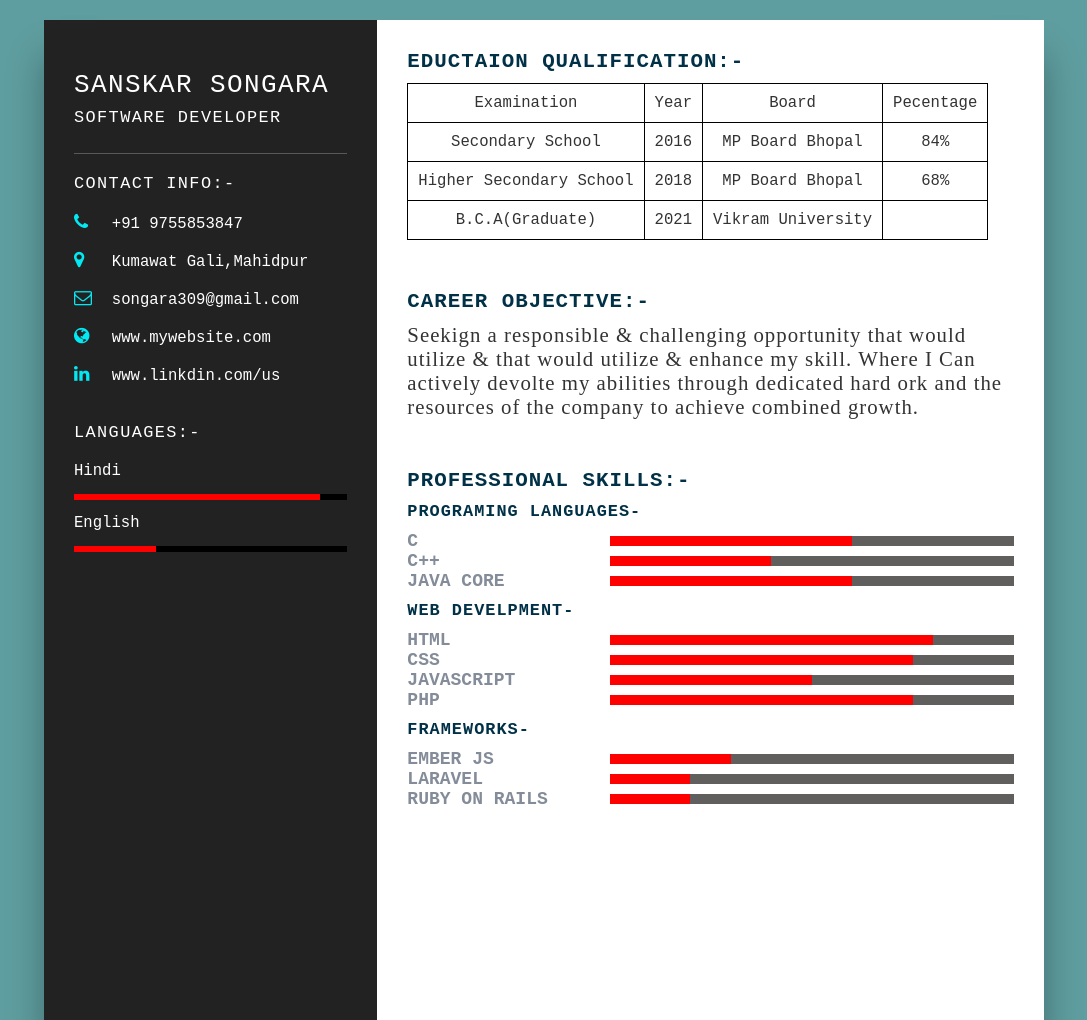
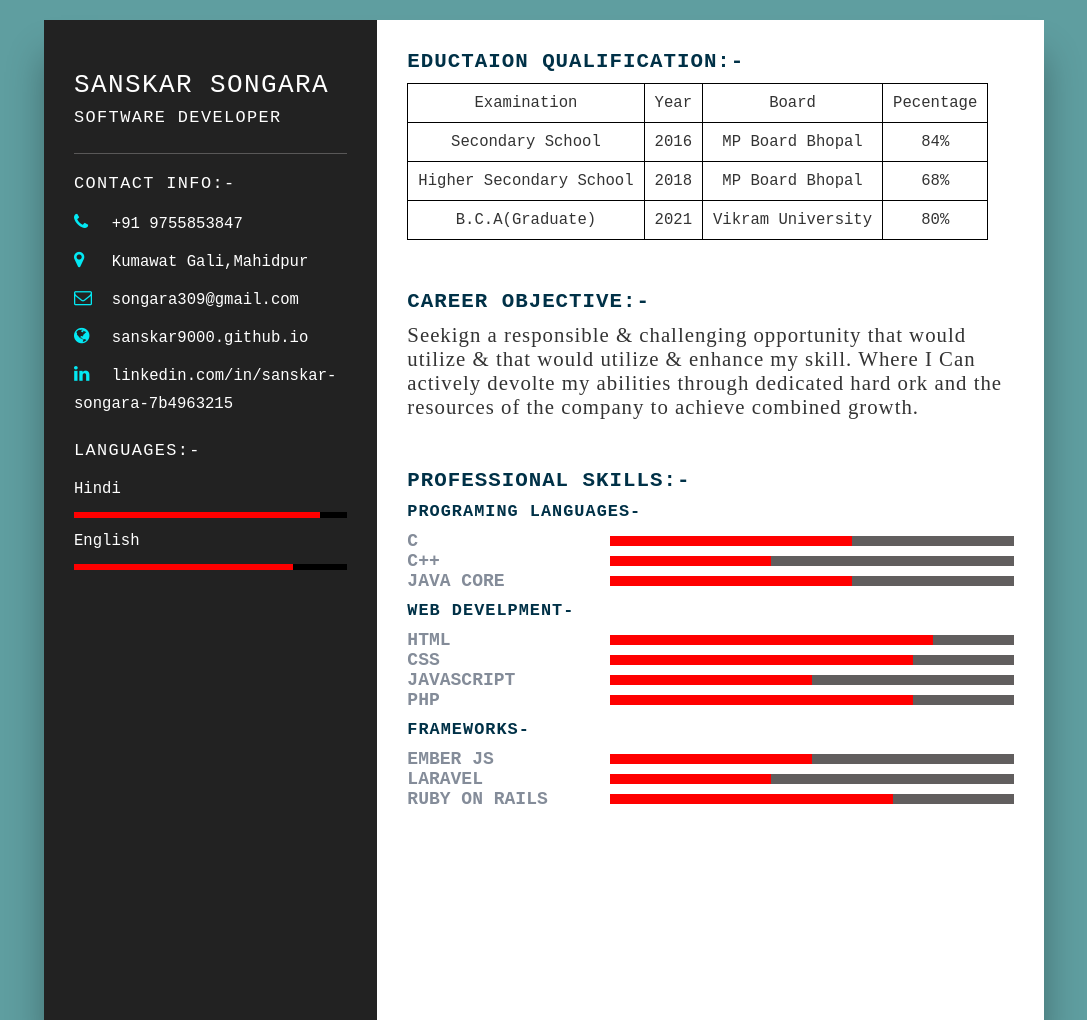
Before and after one commit to Sanskar9000/htmlPortfolio, a plain HTML site: page Resume/index.html in a window 1280 px wide. Shown: the top 1020 px of the page, without its empty margins (96-1183 px from the left). Drawn offline with Linux system fonts and the light colour scheme.

Commit message:
Tab name change & resume fixes

```diff
--- a/Resume/index.html
+++ b/Resume/index.html
@@ -32,11 +32,11 @@
                     </li>
                     <li>
                         <span class="icon"><i class="fa fa-globe" aria-hidden="true"></i></span>
-                        <span class="text">www.mywebsite.com</span>
+                        <span class="text">sanskar9000.github.io</span>
                     </li>
                     <li>
                         <span class="icon"><i class="fa fa-linkedin" aria-hidden="true"></i></span>
-                        <span class="text">www.linkdin.com/us</span>
+                        <span class="text">linkedin.com/in/sanskar-songara-7b4963215</span>
                     </li>
                 </ul>
             </div>
@@ -53,7 +53,7 @@
                 <li>
                     <span class="text">English</span><br>
                     <span class="percent">
-                        <div style="width: 30%;"></div>
+                        <div style="width: 80%;"></div>
                     </span>
 
                 </li>
@@ -87,8 +87,8 @@
                     <tr>
                         <td>B.C.A(Graduate)</td>
                         <td>2021</td>
-                       <td>Vikram University</td>
-                       <td></td>
+                        <td>Vikram University</td>
+                        <td>80%</td>
                     </tr>
                 </tbody>
             </table>
@@ -154,20 +154,20 @@
                 <div class="box">
                     <h4 class="title4">Ember Js</h4>
                     <div class="parcent">
-                        <div style="width: 30%;"></div>
+                        <div style="width: 50%;"></div>
                     </div>
                 </div>
                 <div class="box">
                     <h4 class="title4">Laravel</h4>
                     <div class="parcent">
-                        <div style="width: 20%;"></div>
+                        <div style="width: 40%;"></div>
                     </div>
                 </div>
 
                 <div class="box">
                     <h4 class="title4">Ruby on Rails</h4>
                     <div class="parcent">
-                        <div style="width: 20%;"></div>
+                        <div style="width: 70%;"></div>
                     </div>
                 </div>
 
```
Also changed, not shown: index.html (+1 -1 lines).
